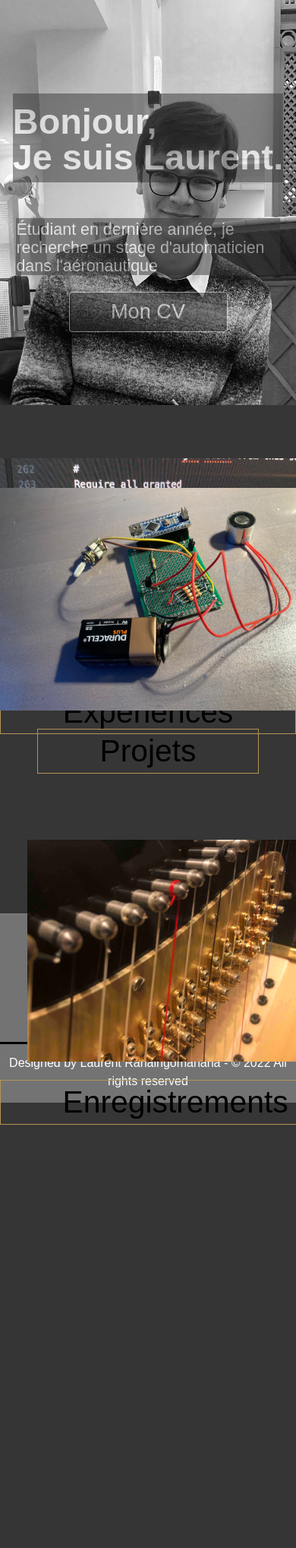
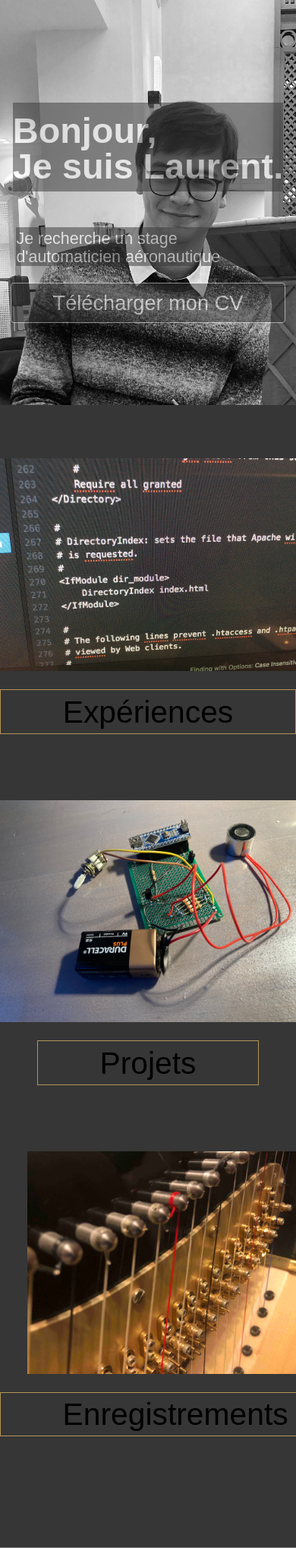
Before and after one commit to lolorahaingo/Site_Laurent, a PHP site: page / in a window 390 px wide; the page is wider, and only the part inside the window is pictured. Shown: the top 2037 px of that part at 76% size. Before the commit the page ends 1480 px from the top of that part, so only its background shows below. Run offline with PHP 8.4, Linux system fonts and the light colour scheme; some web fonts are replaced.

Commit message:
Modification texte

```diff
--- a/index.html
+++ b/index.html
@@ -29,8 +29,8 @@
 	<div id="presentation">
 		<div class="text">
 			<h4 id="salutation">Bonjour,<br>Je suis Laurent.</h4>
-			<p id="CV">Étudiant en dernière année, je recherche un stage d'automaticien dans l'aéronautique</p>
-			<a href="./documents/CV Laurent Rahaingomanana.pdf" download>Mon CV</a>
+			<p id="CV">Je recherche un stage d'automaticien aéronautique</p>
+			<a href="./documents/CV Laurent Rahaingomanana.pdf" download>Télécharger mon CV</a>
 		</div>
 		<img src="images/pdp.jpg" alt="photo de Laurent">
 	</div>
--- a/style.css
+++ b/style.css
@@ -298,7 +298,7 @@ footer #bottom {
   #presentation img {
     width: 100%;
   }
-  .section .img {
-    position: absolute;
+  .section .img text {
+    position: relative;
   }
 }/*# sourceMappingURL=style.css.map */
--- a/style.scss
+++ b/style.scss
@@ -368,8 +368,8 @@
         }
     }
     .section {
-        .img {
-            position: absolute;
+        .img text {
+            position: relative;
         }
 
     }
```
